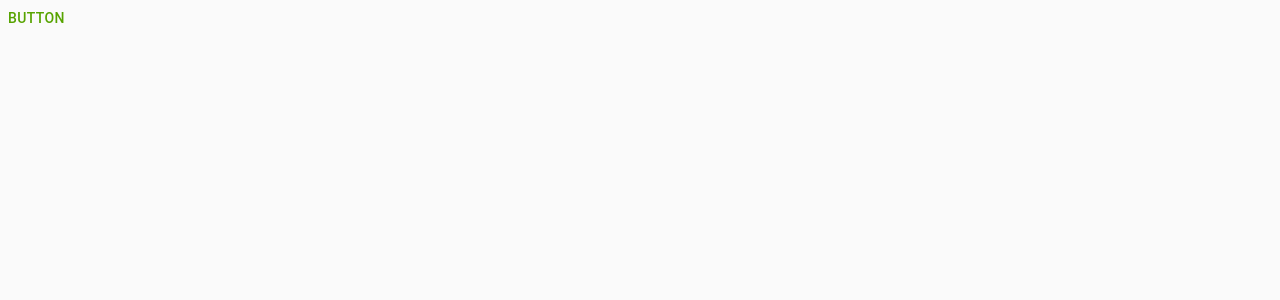
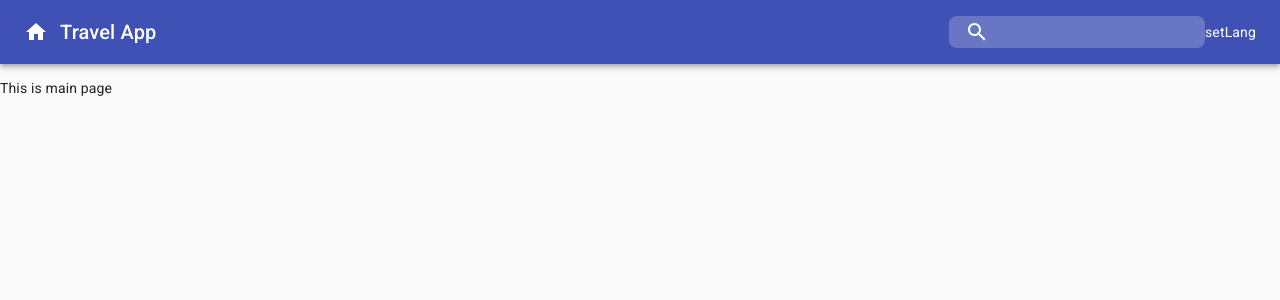
Before and after one commit to evgeshabond/interview-travel, a React (Create React App) app: page / in a window 1280 px wide. Shown: the top 300 px of the page. Built offline with nearby package versions, Linux system fonts and the light colour scheme.

Commit message:
feat: add search

```diff
--- a/package.json
+++ b/package.json
@@ -4,6 +4,7 @@
   "private": true,
   "dependencies": {
     "@material-ui/core": "^4.11.3",
+    "@material-ui/icons": "^4.11.2",
     "@reduxjs/toolkit": "^1.5.1",
     "@testing-library/jest-dom": "^5.12.0",
     "@testing-library/react": "^11.2.6",
@@ -11,6 +12,7 @@
     "react": "^17.0.2",
     "react-dom": "^17.0.2",
     "react-redux": "^7.2.3",
+    "react-router-dom": "^5.2.0",
     "react-scripts": "4.0.3",
     "web-vitals": "^1.1.1"
   },
--- a/public/index.html
+++ b/public/index.html
@@ -2,6 +2,7 @@
 <html lang="en">
   <head>
     <meta charset="utf-8" />
+    <link rel="stylesheet" href="https://fonts.googleapis.com/css?family=Roboto:300,400,500,700&display=swap" />
     <link rel="icon" href="%PUBLIC_URL%/favicon.ico" />
     <meta name="viewport" content="width=device-width, initial-scale=1" />
     <meta name="theme-color" content="#000000" />
--- a/src/App.js
+++ b/src/App.js
@@ -1,24 +1,31 @@
 import React from 'react';
-import Button from '@material-ui/core/Button';
+// import Button from '@material-ui/core/Button';
 import {ThemeProvider} from '@material-ui/core/styles';
 import {useSelector} from 'react-redux';
 import themes from './themes/themes';
-import useToggleTheme from './hooks/useToggleTheme';
+// import useToggleTheme from './hooks/useToggleTheme';
 import CssBaseline from '@material-ui/core/CssBaseline';
-
+import MainPage from './pages/MainPage';
+import CountryPage from './pages/CountryPage';
+import {
+  BrowserRouter as Router,
+  Switch,
+  Route,
+} from 'react-router-dom';
 
 const App = (props) => {
-  const toggleTheme = useToggleTheme();
+  // const toggleTheme = useToggleTheme();
   const theme = useSelector((state) => state.settings.theme);
 
   return (
     <ThemeProvider theme={{...themes[theme]}}>
       <CssBaseline>
-        <Button
-          color='primary'
-          onClick={() => toggleTheme()}>
-            Button
-        </Button>
+        <Router>
+          <Switch>
+            <Route path='/' exact component={MainPage} />
+            <Route path='/:id' component={CountryPage} />
+          </Switch>
+        </Router>
       </CssBaseline>
     </ThemeProvider>
   );
--- /dev/null
+++ b/src/components/header/Header.js
@@ -0,0 +1,43 @@
+import React from 'react';
+import IconButton from '@material-ui/core/IconButton';
+import HomeIcon from '@material-ui/icons/Home';
+import {AppBar, Toolbar, Typography} from '@material-ui/core';
+import Search from './Search';
+import {makeStyles} from '@material-ui/core/styles';
+import LanguageSelector from './LanguageSelector';
+
+const useStyles = makeStyles({
+  appName: {
+    flexGrow: 1,
+  },
+});
+
+const Header = () => {
+  const classes = useStyles();
+
+  return (
+    <>
+      <AppBar color='primary' position='sticky'>
+        <Toolbar>
+          <IconButton
+            edge="start"
+            color="secondary"
+            aria-label="to main page"
+          >
+            <HomeIcon fontSize='default'/>
+          </IconButton>
+          <Typography
+            variant="h6"
+            noWrap
+            className={classes.appName}>
+              Travel App
+          </Typography>
+          <Search />
+          <LanguageSelector />
+        </Toolbar>
+      </AppBar>
+    </>
+  );
+};
+
+export default Header;
--- /dev/null
+++ b/src/components/header/LanguageSelector.js
@@ -0,0 +1,7 @@
+import React from 'react';
+
+const LanguageSelector = () => {
+  return (<p>setLang</p>);
+};
+
+export default LanguageSelector;
--- /dev/null
+++ b/src/components/header/Search.js
@@ -0,0 +1,66 @@
+import React from 'react';
+import {makeStyles, createStyles} from '@material-ui/core/styles';
+import {fade} from '@material-ui/core/styles/colorManipulator';
+import SearchIcon from '@material-ui/icons/Search';
+import InputBase from '@material-ui/core/InputBase';
+import {setText} from '../../redux/inputSlice';
+import {useSelector, useDispatch} from 'react-redux';
+
+const useStyles = makeStyles((theme) => createStyles({
+  search: {
+    'position': 'relative',
+    'flexBasis': '16rem',
+    'backgroundColor': fade(theme.palette.primary.light, 0.7),
+    'height': '2rem',
+    'borderRadius': '0.5rem',
+    '&:hover': {
+      backgroundColor: theme.palette.primary.light,
+    },
+  },
+  searchIcon: {
+    padding: theme.spacing(0, 2),
+    height: '100%',
+    position: 'absolute',
+    pointerEvents: 'none',
+    display: 'flex',
+    alignItems: 'center',
+    justifyContent: 'center',
+  },
+  searchInput: {
+    paddingLeft: '3rem',
+
+  },
+  inputRoot: {
+    color: 'inherit',
+  },
+}));
+
+const Search = () => {
+  const classes = useStyles();
+  const dispatch = useDispatch();
+  const value = useSelector((state) => state.input.inputText);
+
+  const onInputChange = (e) => {
+    dispatch(setText({text: e.target.value}));
+  };
+
+  return (
+    <div className={classes.search}>
+      <div className={classes.searchIcon}>
+        <SearchIcon />
+      </div>
+      <InputBase
+        value={value}
+        onChange={onInputChange}
+        placeholder=''
+        classes={{
+          root: classes.inputRoot,
+          input: classes.searchInput,
+        }}
+        inputProps={{'aria-label': 'search', 'autoFocus': true}}
+      />
+    </div>
+  );
+};
+
+export default Search;
--- /dev/null
+++ b/src/pages/CountryPage.js
@@ -0,0 +1,11 @@
+import React from 'react';
+
+const CountryPage = () => {
+  return (
+    <>
+      <p>This is country page</p>
+    </>
+  );
+};
+
+export default CountryPage;
--- /dev/null
+++ b/src/pages/MainPage.js
@@ -0,0 +1,13 @@
+import React from 'react';
+import Header from '../components/header/Header';
+
+const MainPage = () => {
+  return (
+    <>
+      <Header />
+      <p>This is main page</p>
+    </>
+  );
+};
+
+export default MainPage;
--- /dev/null
+++ b/src/redux/inputSlice.js
@@ -0,0 +1,19 @@
+import {createSlice} from '@reduxjs/toolkit';
+
+const initialState = {
+  inputText: '',
+};
+
+const inputSlice = createSlice({
+  name: 'input',
+  initialState,
+  reducers: {
+    setText(state, action) {
+      const {text} = action.payload;
+      state['inputText'] = text;
+    },
+  },
+});
+
+export const {setText} = inputSlice.actions;
+export default inputSlice.reducer;
--- a/src/redux/store.js
+++ b/src/redux/store.js
@@ -1,8 +1,10 @@
 import {configureStore} from '@reduxjs/toolkit';
 import settingsSliceReducer from './settingsSlice';
+import inputSliceReducer from './inputSlice';
 
 export default configureStore({
   reducer: {
     settings: settingsSliceReducer,
+    input: inputSliceReducer,
   },
 });
--- a/src/themes/lightTheme.js
+++ b/src/themes/lightTheme.js
@@ -3,7 +3,11 @@ import {createMuiTheme} from '@material-ui/core/styles';
 export default createMuiTheme({
   palette: {
     primary: {
-      main: 'hsl(88, 100%, 32%)',
+      light: '#7986cb',
+      main: '#3f51b5',
+    },
+    secondary: {
+      main: '#ffffff',
     },
   },
 });
```
Also changed, not shown: 1 other file (tests, documents, lock files or other folders).
